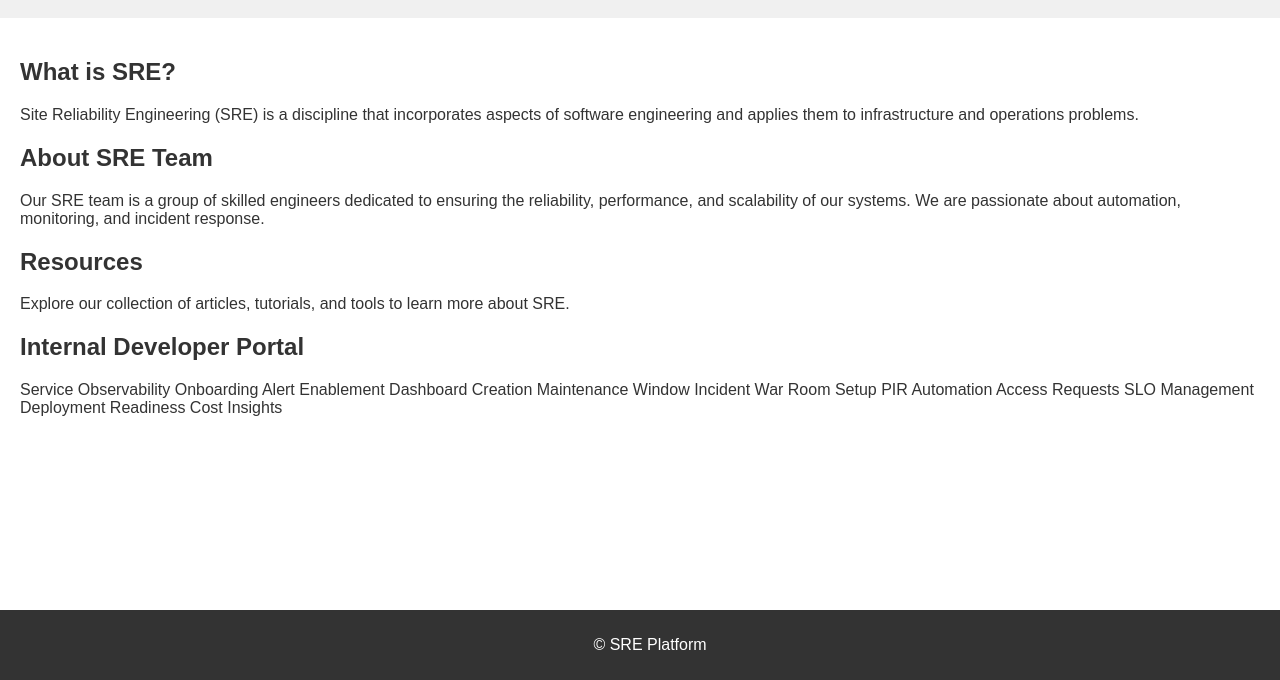
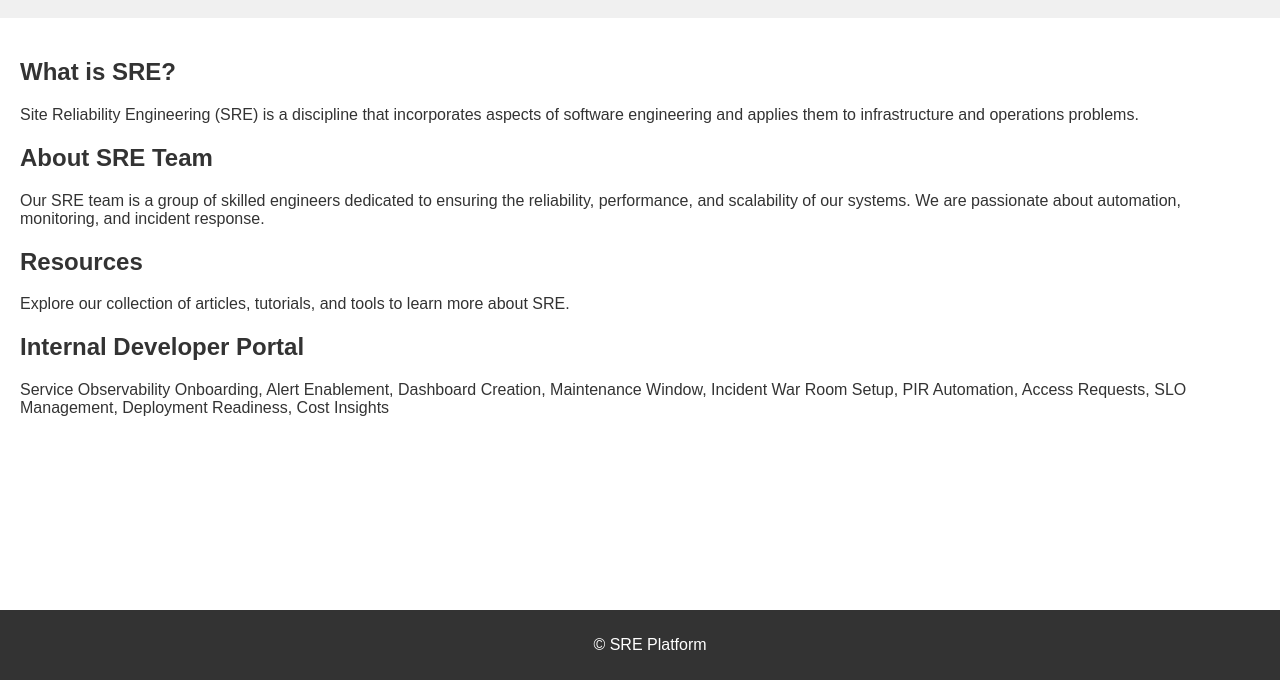
Before and after one commit to pavandesai04/Pavan-Projects, a plain HTML site: page Website/index.html in a window 1280 px wide. Shown: the part 120-800 px from the top of the page. Drawn offline with Linux system fonts and the light colour scheme.

```diff
--- a/Website/index.html
+++ b/Website/index.html
@@ -30,17 +30,7 @@
   </section>
   <section id="dashboard">
     <h2>Internal Developer Portal</h2>
-    <p>
-Service Observability Onboarding
-Alert Enablement
-Dashboard Creation
-Maintenance Window
-Incident War Room Setup
-PIR Automation
-Access Requests
-SLO Management
-Deployment Readiness
-Cost Insights</p>
+    <p> Service Observability Onboarding, Alert Enablement, Dashboard Creation, Maintenance Window, Incident War Room Setup, PIR Automation, Access Requests, SLO Management, Deployment Readiness, Cost Insights</p>
 </section>
   </section> </main>
   <footer>
```
